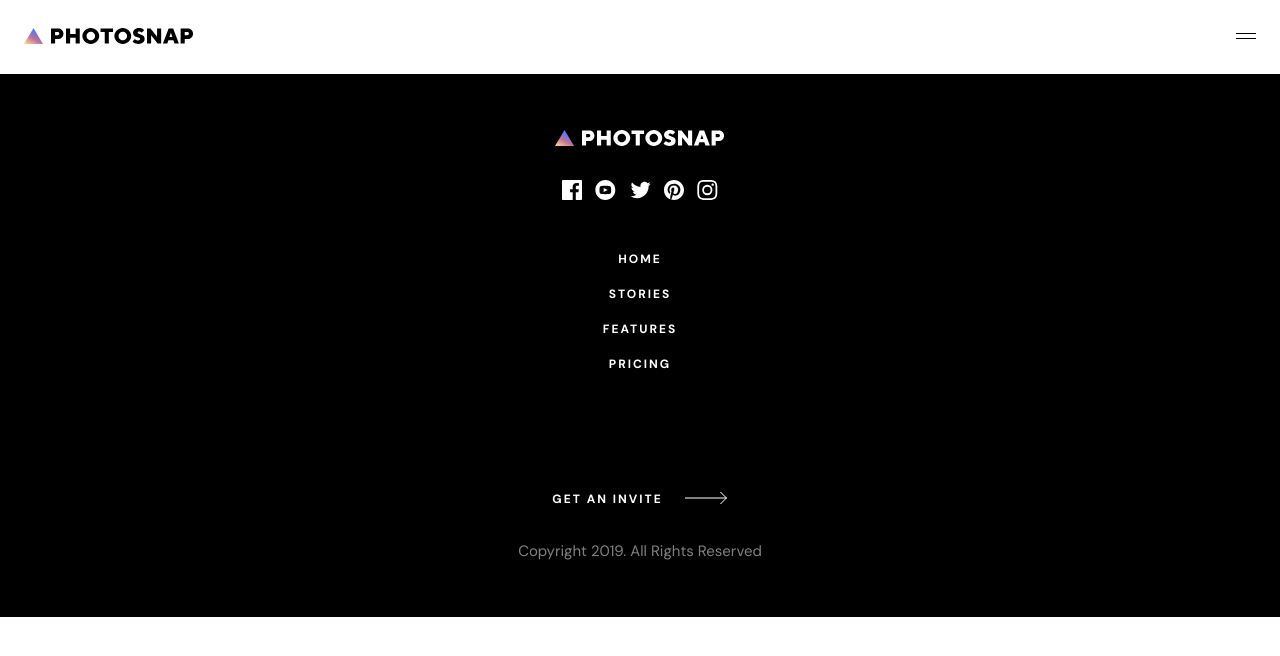
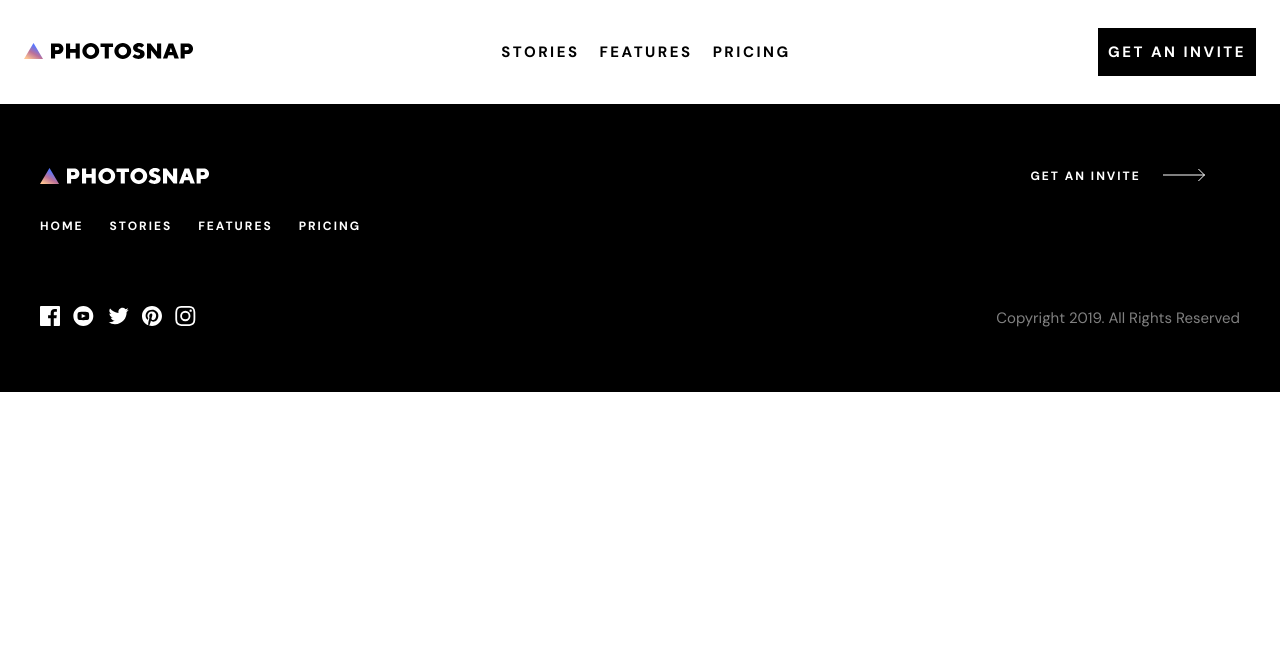
Before and after one commit to MichalTrubini/NEXT_Photosnap-multipage-website, a Next.js app: page / in a window 1280 px wide. Shown: the top 656 px of the page. Built offline with nearby package versions, Linux system fonts and the light colour scheme.

Commit message:
footer responsivity done

```diff
--- a/components/layout/footer.module.css
+++ b/components/layout/footer.module.css
@@ -1,7 +1,11 @@
 .footer {
   background-color: var(--black);
   color: var(--white);
+}
+
+.container {
     padding: 5.6rem 0;
+    text-align: center;
 }
 
 .logo {
@@ -23,7 +27,8 @@
   margin-bottom: 11.9rem;
 }
 
-.list_item, .invite {
+.list_item,
+.invite {
   text-transform: uppercase;
   font-weight: 700;
   font-size: 1.2rem;
@@ -49,6 +54,79 @@
   font-size: 1.5rem;
 }
 
-.arrow, .icon {
-    filter: brightness(0) saturate(100%) invert(100%) sepia(0%) saturate(7500%) hue-rotate(252deg) brightness(104%) contrast(103%);
+.arrow,
+.icon {
+  filter: brightness(0) saturate(100%) invert(100%) sepia(0%) saturate(7500%)
+    hue-rotate(252deg) brightness(104%) contrast(103%);
 }
+
+@media screen and (min-width: 768px) {
+  .container {
+    display: flex;
+    justify-content: space-between;
+    padding: 6.4rem 4rem;
+    text-align: left;
+  }
+
+  .right {
+    justify-content: space-between;
+    gap: 0;
+  }
+
+  .left {
+    display: grid;
+    grid-template-areas:
+      "a"
+      "b"
+      "c";
+  }
+
+  .logo {
+    grid-area: a;
+  }
+
+  .list {
+    grid-area: b;
+    flex-direction: row;
+    gap: 2.6rem;
+    margin-bottom: 7.2rem;
+  }
+
+  .social {
+    grid-area: c;
+    margin: 0;
+    justify-content: flex-start;
+  }
+}
+
+@media screen and (min-width:1440px) {
+    .container {
+        max-width: 110rem;
+        margin: auto;
+        padding: 6.4rem 0;
+    }
+
+    .left {
+        grid-template-areas:
+          "a b"
+          "c b";
+      }
+
+      .list {
+        flex-direction: column;
+        margin: 0;
+        margin-left: 11rem;
+    }
+
+      .logo {
+        margin: 0;
+      }
+
+      .social {
+        align-items: flex-end;
+      }
+
+      .invite_link {
+        justify-content: flex-end;
+      }
+}
--- a/components/layout/footer.tsx
+++ b/components/layout/footer.tsx
@@ -1,56 +1,70 @@
-import styles from './footer.module.css';
+import styles from "./footer.module.css";
 
-import arrow from '../../public/assets/shared/desktop/arrow.svg'
-import logo from '../../public/assets/shared/desktop/logoLight.svg'
-import facebook from '../../public/assets/shared/desktop/facebook.svg'
-import youtube from '../../public/assets/shared/desktop/youtube.svg'
-import twitter from '../../public/assets/shared/desktop/twitter.svg'
-import pinterest from '../../public/assets/shared/desktop/pinterest.svg'
-import instagram from '../../public/assets/shared/desktop/instagram.svg'
+import arrow from "../../public/assets/shared/desktop/arrow.svg";
+import logo from "../../public/assets/shared/desktop/logoLight.svg";
+import facebook from "../../public/assets/shared/desktop/facebook.svg";
+import youtube from "../../public/assets/shared/desktop/youtube.svg";
+import twitter from "../../public/assets/shared/desktop/twitter.svg";
+import pinterest from "../../public/assets/shared/desktop/pinterest.svg";
+import instagram from "../../public/assets/shared/desktop/instagram.svg";
 
-import Image from 'next/image';
-import Link from 'next/link';
+import Image from "next/image";
+import Link from "next/link";
 
 const Footer = () => {
   return (
     <footer className={styles.footer}>
+      <div className={styles.container}>
         <div className={styles.left}>
           <div className={styles.logo}>
-                    <Image src={logo} alt='photosnap' />
+            <Image src={logo} alt="photosnap" />
           </div>
           <div className={styles.social}>
             <div>
-                        <Image src={facebook} alt='facebook' className={styles.icon}/>
+              <Image src={facebook} alt="facebook" className={styles.icon} />
             </div>
             <div>
-                        <Image src={youtube} alt='youtube' className={styles.icon}/>
+              <Image src={youtube} alt="youtube" className={styles.icon} />
             </div>
             <div>
-                        <Image src={twitter} alt='twitter' className={styles.icon} />
+              <Image src={twitter} alt="twitter" className={styles.icon} />
             </div>
             <div>
-                        <Image src={pinterest} alt='pinterest' className={styles.icon}/>
+              <Image src={pinterest} alt="pinterest" className={styles.icon} />
             </div>
             <div>
-                        <Image src={instagram} alt='instagram' className={styles.icon}/>
+              <Image src={instagram} alt="instagram" className={styles.icon} />
             </div>
           </div>
           <ul className={styles.list}>
-                    <Link href='/'><li className={styles.list_item}>home</li></Link>
-                    <Link href='/'><li className={styles.list_item}>stories</li></Link>
-                    <Link href='/'><li className={styles.list_item}>features</li></Link>
-                    <Link href='/'><li className={styles.list_item}>pricing</li></Link>
+            <Link href="/">
+              <li className={styles.list_item}>home</li>
+            </Link>
+            <Link href="/">
+              <li className={styles.list_item}>stories</li>
+            </Link>
+            <Link href="/">
+              <li className={styles.list_item}>features</li>
+            </Link>
+            <Link href="/">
+              <li className={styles.list_item}>pricing</li>
+            </Link>
           </ul>
         </div>
         <div className={styles.right}>
           <div className={styles.invite_link}>
             <p className={styles.invite}>get an invite</p>
-                    <div className={styles.image_container}><Image src={arrow} alt='arrow' className={styles.arrow}/></div>
+            <div className={styles.image_container}>
+              <Image src={arrow} alt="arrow" className={styles.arrow} />
             </div>
-                <p className={styles.copyright}>Copyright 2019. All Rights Reserved</p>
+          </div>
+          <p className={styles.copyright}>
+            Copyright 2019. All Rights Reserved
+          </p>
+        </div>
       </div>
     </footer>
-    )
-}
+  );
+};
 
 export default Footer;
--- a/components/layout/header.module.css
+++ b/components/layout/header.module.css
@@ -1,5 +1,6 @@
 .header {
     position: relative;
+    text-align: center;
 }
 
 .container {
@@ -16,17 +17,22 @@
     z-index: 99;
     background-color: var(--white);
     width: 100%;
-    padding: 3.2rem;
-    display: none;
+
 }
 
 .list {
     display: flex;
     flex-direction: column;
     gap: 2rem;
-    padding-bottom: 2rem;
-    border-bottom: 1px solid rgba(0,0,0,0.25);
+    padding: 3.2rem 3.2rem 12rem;
     margin-bottom: 2rem;
+    position: absolute;
+    top: 74px;
+    left: 0;
+    z-index: 99;
+    background-color: var(--white);
+    width: 100%;
+    display: none;
 }
 
 .list_item {
@@ -35,3 +41,50 @@
     letter-spacing: 2.5px;
     text-transform: uppercase;
 }
+
+.button_header {
+    position: absolute;
+    top: 245px;
+    z-index: 999;
+    width: 82.6%;
+    max-width: 31rem;
+    left: 50%;
+    transform: translateX(-50%);
+    display: none;
+}
+
+.button_header::before {
+    content: '';
+    width: 100%;
+    height: 1px;
+    display: block;
+    background-color: rgba(0,0,0,0.25);
+    position: absolute;
+    top: -2rem;
+}
+
+@media only screen and (min-width:768px) {
+    .hamburger {
+        display: none;
+    }
+    .list {
+        position: unset;
+        width: auto;
+        display: flex;
+        flex-direction: row;
+        align-items: center;
+        margin: 0;
+        padding: 0;
+    }
+    .button_header {
+        display: block;
+        position: unset;
+        width: 100%;
+        max-width: 15.8rem;
+        transform: translateX(0%)
+    }
+
+    .button_header::before {
+        display: none;
+    }
+}
--- a/components/layout/header.tsx
+++ b/components/layout/header.tsx
@@ -13,7 +13,6 @@ const Header = () => {
         <div>
           <Image src={logo} alt="photosnap" />
         </div>
-        <div className={styles.nav}>
         <ul className={styles.list}>
           <Link href="/">
             <li className={styles.list_item}>stories</li>
@@ -25,9 +24,10 @@ const Header = () => {
             <li className={styles.list_item}>pricing</li>
           </Link>
         </ul>
-          <Button className={`${styles.button_header} button_dark`}>get an invite</Button>
-        </div>
-        <div>
+        <Button className={`${styles.button_header} button_dark`}>
+          get an invite
+        </Button>
+        <div className={styles.hamburger}>
           <Image src={hamburger} alt="menu" />
         </div>
       </div>
--- a/styles/globals.css
+++ b/styles/globals.css
@@ -9,7 +9,6 @@ body {
   font-family: 'DM Sans', sans-serif;
   font-size: 62.5%;
   background-color: var(--white);
-  text-align: center;
 }
 
 h1, h2, h3 {
```
Lines whose indentation alone changed are shown as unchanged.
